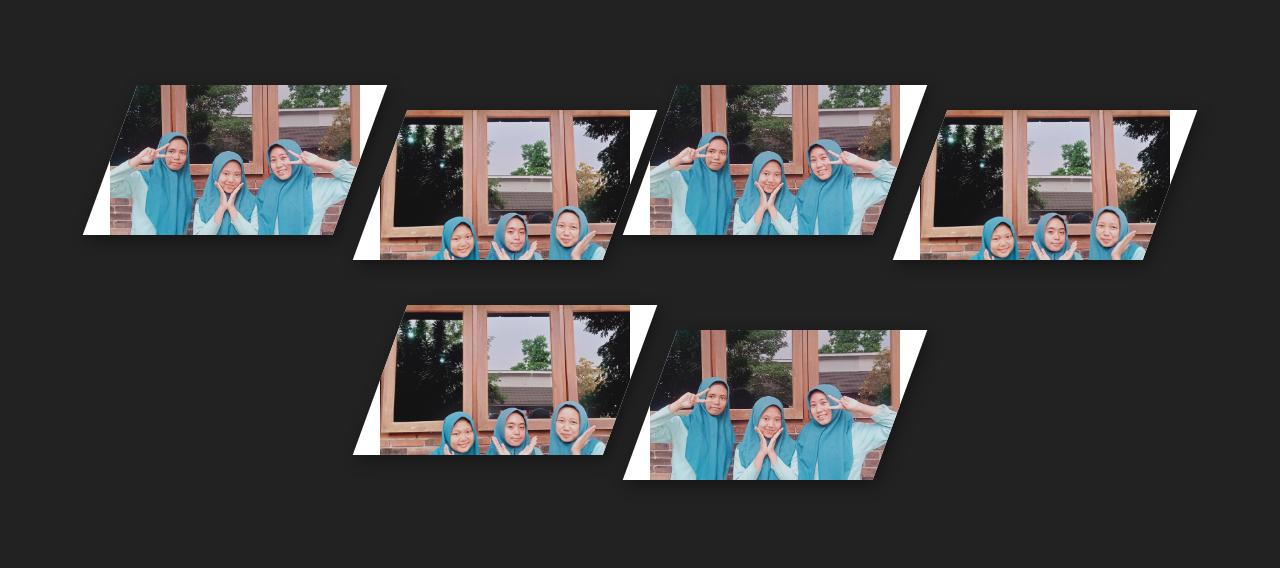
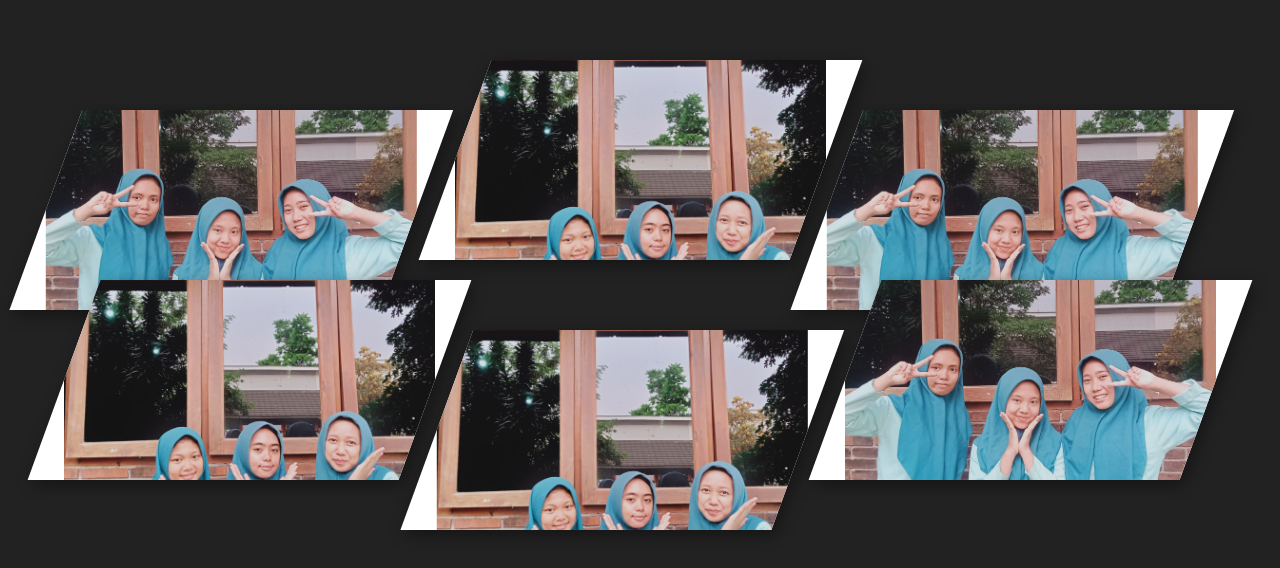
Before and after one commit to bayuka96/project_kelas_9f, a plain HTML site: page hal2.html in a window 1280 px wide. Shown: the part 130-698 px from the top of the page. Drawn offline with Linux system fonts and the light colour scheme.

Commit message:
Update 2.css

```diff
--- a/2.css
+++ b/2.css
@@ -14,22 +14,21 @@ body {
 }
 
 .parallelogram-container {
-    display: flex;
-    flex-wrap: wrap;
+    display: grid;
+    grid-template-columns: repeat(3, 1fr);
+    grid-auto-rows: 200px;
+    gap: 20px;
     width: 90vw;
-    gap: 20px;
-    justify-content: center;
-    align-items: center;
 }
 
 .parallelogram {
     position: relative;
-    width: 250px;
-    height: 150px;
-    background: #fff;
+    width: 100%;
+    height: 100%;
     transform: skew(-20deg);
     overflow: hidden;
     box-shadow: 5px 5px 15px rgba(0, 0, 0, 0.4);
+    background: #fff;
 }
 
 .parallelogram a {
@@ -45,6 +44,6 @@ body {
     object-fit: cover;
 }
 
-.parallelogram:nth-child(2n) {
-    margin-top: 50px;
+.parallelogram:nth-child(odd) {
+    transform: skew(-20deg) translateY(50px);
 }
```
